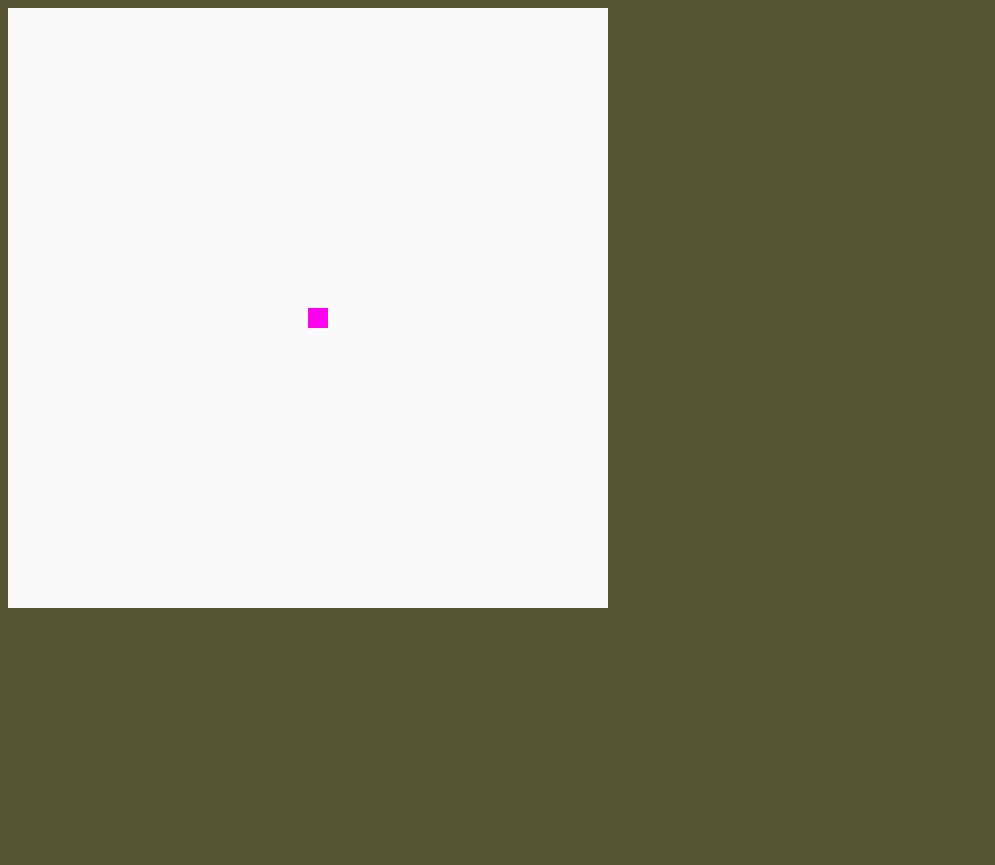
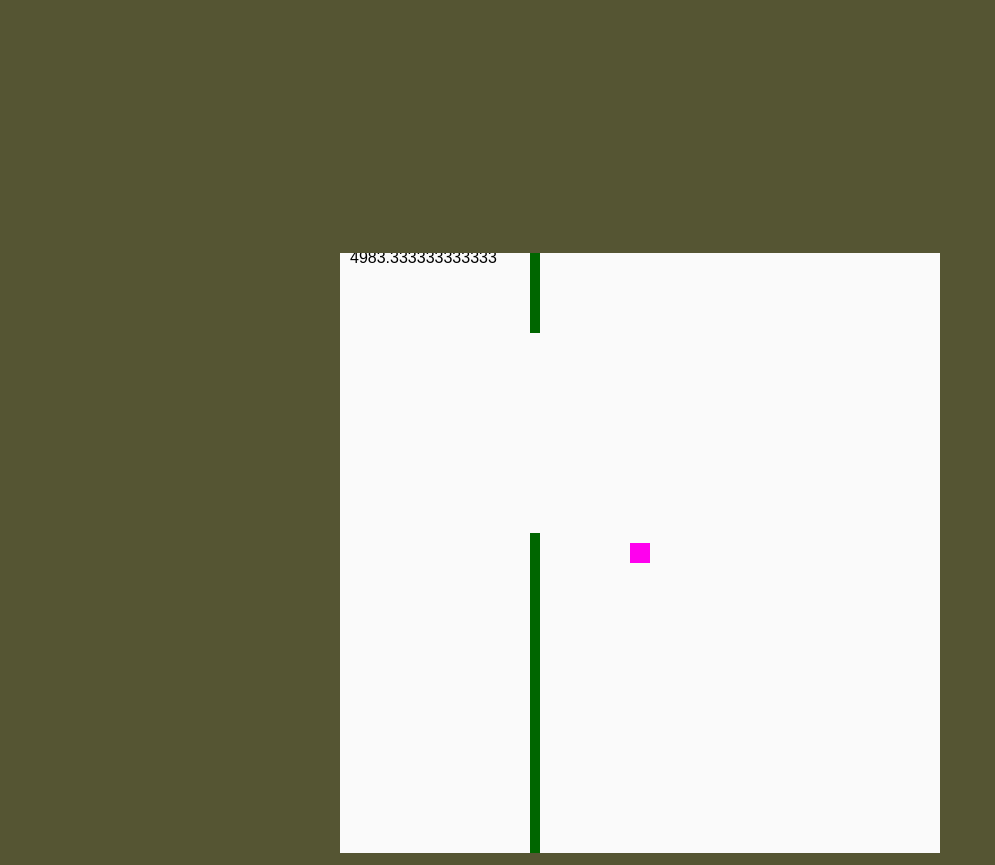
Before and after one commit to karljakoblarsson/Drive-Away, a plain HTML site: page index.html in a window 1280 px wide. Shown: the whole page, without its empty margins (0-995 px from the left). Before the commit the page ends 800 px from the top, so only its background shows below. Drawn offline with Linux system fonts and the light colour scheme.

Commit message:
Can draw Obstacles.

```diff
--- a/flappy.js
+++ b/flappy.js
@@ -1,3 +1,6 @@
+
+// All units in SI (seconds, pixels, meters etc) unless otherwise noted.
+
 var canvas = document.getElementById("a");
 canvas.width *= window.devicePixelRatio; // high-dpi adjustment
 canvas.height *= window.devicePixelRatio;
@@ -9,10 +12,8 @@ var rand = function(min, max) {
 var w = canvas.width;
 var h = canvas.height;
 
-c.fillStyle = "#FF00EE";
-
-var x = w/2;
-var y = h/2;
+// Constants
+var obstacleHoleSize = 70;
 
 var state = {
     gameover: false,
@@ -20,32 +21,113 @@ var state = {
         x: w/2,
         y: h/2,
     },
+    obstacles: {
+      a: 1,
+        halfWidth: 10,
+    },
 };
 
-function draw() {
-    c.clearRect(0,0,w,h);
-    c.fillRect(state.pos.x, state.pos.y, 20, 20);
-    //x += rand(-10,10);
-    //y += rand(-10,10);
+var prevTime = 0;
 
+
+function draw(t) {
+    if (state.gameover) {
+      drawGameover();
+    } else {
+      c.clearRect(0,0,w,h);
+      c.fillStyle = "#FF00EE";
+      c.fillRect(state.pos.x -10, state.pos.y -10, 20, 20);
+
+      // debug
+      obs = getObstacleCorners(200, 0.3, 200);
+      debugger;
+      drawObstacle(obs);
+      debugger;
+
+      c.font = "12pt Arial";
+      c.fillStyle = "#000";
+      c.fillText(t - state.startTime, 10, 10);
+    }
 }
 
-function update() {
-  if (state.key.up()) y--;
-  if (state.key.left()) x--;
-  if (state.key.down()) y++;
-  if (state.key.right()) x++;
+function drawObstacle(obstacle) {
+  c.fillStyle = "#060";
+  var top = obstacle.top;
+  var bot = obstacle.bottom;
+
+  c.fillRect(top[0], top[1], state.obstacles.halfWidth, top[3]); // top
+  c.fillRect(bot[0], bot[1], state.obstacles.halfWidth, bot[3]); // bottom
 }
 
-function render() {
-    draw();
-    update()
-    requestAnimationFrame(render);
+function getObstacleCorners(x, holePos, holeSize) {
+  var halfWidth = state.obstacles.halfWidth;
+
+  return {
+    top: [x - halfWidth, 0, x + halfWidth, holePos*h - holeSize/2],
+    bottom: [x - halfWidth, holePos*h + holeSize/2, x + halfWidth, h],
+  };
 }
-requestAnimationFrame(render);
 
+function newGame() {
+  c.clearRect(0,0,w,h);
+  c.fillStyle = "#FF00EE";
+  state.gameover = false;
+  state.pos = {
+        x: w/2,
+        y: h/2,
+    },
+  //state.obstacles = {};
+  state.startTime = null;
+}
 
-state.key = {
+function update(t, dt) {
+
+  if (key.up()) state.pos.y--;
+  if (key.left()) state.pos.x--;
+  if (key.down()) state.pos.y++;
+  if (key.right()) state.pos.x++;
+
+  if ( (state.gameover) && key.space()) {
+    newGame();
+  }
+
+  if (outOfBounds(state.pos)) {
+    state.gameover = true;
+  }
+}
+
+function drawGameover() {
+  c.clearRect(0,0,w,h);
+  c.fillStyle = "#333";
+  c.fillRect(0, 0, w, h);
+
+  c.font = "48pt Arial";
+  c.fillStyle = "#F11";
+  c.fillText("Game Over", w/4, h/2);
+
+  c.font = "24pt Times";
+  c.fillStyle = "#FF1";
+  c.fillText("Press space for new game.", w/4, 2*h/3);
+}
+
+function outOfBounds(p) {
+  return ((p.x < 0) ||  (p.x > w) || (p.y < 0) || (p.y > h));
+}
+
+function render(time) {
+    if (state.startTime === null) state.startTime = time;
+    var deltaTime = time - prevTime;
+    prevTime = time;
+
+    update(time, deltaTime);
+    draw(time);
+    animId = requestAnimationFrame(render);
+}
+
+newGame();
+var animId = requestAnimationFrame(render);
+
+key = {
   _pressed: {},
 
   LEFT: 37,
@@ -65,11 +147,12 @@ state.key = {
     delete this._pressed[event.keyCode];
   },
 
-  left: function() {return this.isDown(state.key.LEFT)},
-  up: function() {return this.isDown(state.key.UP)},
-  right: function() {return this.isDown(state.key.RIGHT)},
-  down: function() {return this.isDown(state.key.DOWN)},
+  left: function() {return key.isDown(key.LEFT)},
+  up: function() {return key.isDown(key.UP)},
+  right: function() {return key.isDown(key.RIGHT)},
+  down: function() {return key.isDown(key.DOWN)},
+  space: function() {return key.isDown(32)},
 };
 
-window.addEventListener('keyup', function(event) { state.key.onKeyup(event); }, false);
-window.addEventListener('keydown', function(event) { state.key.onKeydown(event); }, false);
+window.addEventListener('keyup', function(event) { key.onKeyup(event); }, false);
+window.addEventListener('keydown', function(event) { key.onKeydown(event); }, false);
--- a/index.html
+++ b/index.html
@@ -9,8 +9,9 @@
 
 </head>
 <body>
-  <canvas id="a" width="600px" height="600px">
-
+	<div id="canvas-wrap">
+	  <canvas id="a" width="600px" height="600px">
+	</div>
 <script type="text/javascript" src="flappy.js"></script>
 
 </body>
--- a/main.css
+++ b/main.css
@@ -14,3 +14,10 @@ canvas {
     margin-left: auto;
 
 }
+
+#canvas-wrap {
+    width: 600px;
+    margin-left: auto;
+    margin-right: auto;
+    margin-top: 20%;
+}
```
